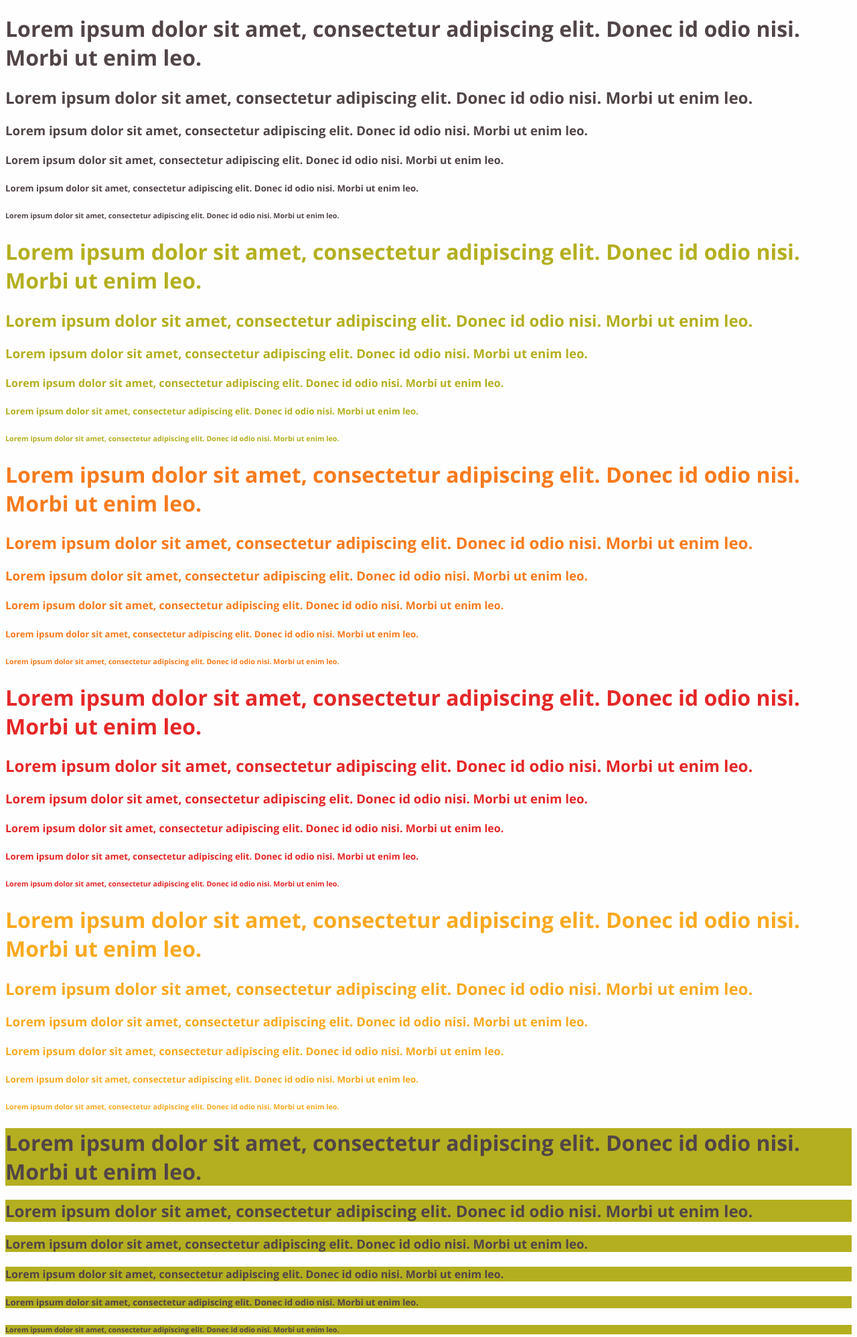
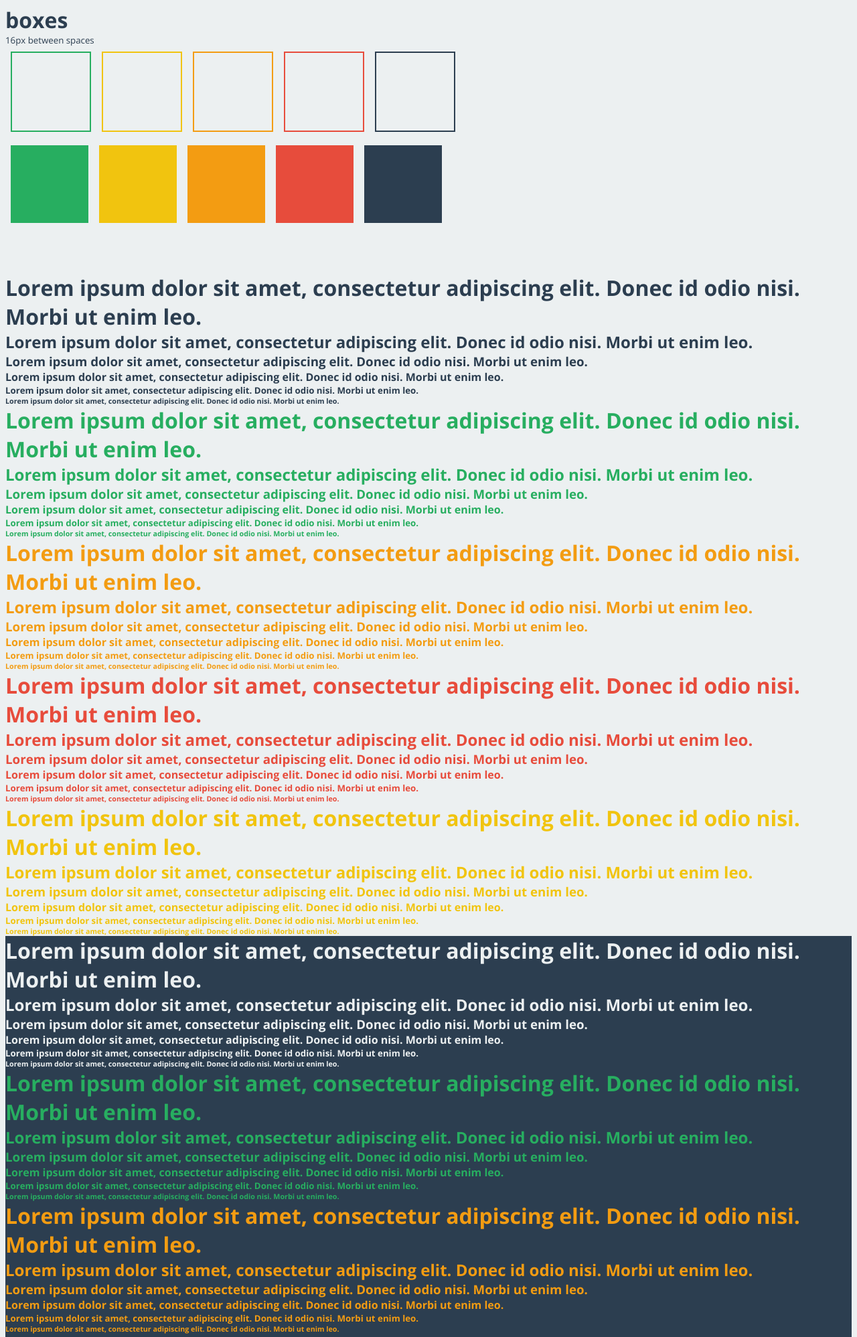
Before and after one commit to decima/M2-platine, a PHP site: page / in a window 1280 px wide. Shown: the top 1997 px of the page at 67% size. Run offline with PHP 8.4, Linux system fonts and the light colour scheme.

Commit message:
charte graphique

```diff
--- a/documents/charte_graphique/css/defaults.css
+++ b/documents/charte_graphique/css/defaults.css
@@ -7,6 +7,13 @@ and open the template in the editor.
     Created on : 3 oct. 2014, 09:57:48
     Author     : university
 */
+/*
+@color_green : #B4AF20;
+@color_yellow : #F9A920;
+@color_orange : #F87B1E;
+@color_red : #E52727;
+@color_light : #FEFEFE;
+@color_dark : #514547;*/
 .font-light {
   font-family: 'Open Sans', sans-serif;
   font-weight: 300;
@@ -19,58 +26,185 @@ and open the template in the editor.
   font-family: 'Open Sans', sans-serif;
   font-weight: 600;
 }
+.fontsize-big {
+  font-size: 32px;
+}
+.fontsize-medium {
+  font-size: 20px;
+}
+.fontsize {
+  font-size: 12px;
+}
+.fontsize-small {
+  font-size: 10px;
+}
+.fontsize-mini {
+  font-size: 8px;
+}
+.margins_and_paddings {
+  min-height: 400px;
+}
+.margins_and_paddings > div {
+  min-height: 140px;
+}
+.margins {
+  margin: 8px;
+  padding: 8px;
+  float: left;
+  min-width: 100px;
+  min-height: 100px;
+}
+.margin-1 {
+  margin: 8px;
+  padding: 8px;
+  float: left;
+  min-width: 100px;
+  min-height: 100px;
+  border: 2px solid #27ae60;
+}
+.margin-2 {
+  margin: 8px;
+  padding: 8px;
+  float: left;
+  min-width: 100px;
+  min-height: 100px;
+  border: 2px solid #f1c40f;
+}
+.margin-3 {
+  margin: 8px;
+  padding: 8px;
+  float: left;
+  min-width: 100px;
+  min-height: 100px;
+  border: 2px solid #f39c12;
+}
+.margin-4 {
+  margin: 8px;
+  padding: 8px;
+  float: left;
+  min-width: 100px;
+  min-height: 100px;
+  border: 2px solid #e74c3c;
+}
+.margin-5 {
+  margin: 8px;
+  padding: 8px;
+  float: left;
+  min-width: 100px;
+  min-height: 100px;
+  border: 2px solid #ecf0f1;
+}
+.margin-6 {
+  margin: 8px;
+  padding: 8px;
+  float: left;
+  min-width: 100px;
+  min-height: 100px;
+  border: 2px solid #2c3e50;
+}
+.margina-1 {
+  margin: 8px;
+  padding: 8px;
+  float: left;
+  min-width: 100px;
+  min-height: 100px;
+  background-color: #27ae60;
+}
+.margina-2 {
+  margin: 8px;
+  padding: 8px;
+  float: left;
+  min-width: 100px;
+  min-height: 100px;
+  background-color: #f1c40f;
+}
+.margina-3 {
+  margin: 8px;
+  padding: 8px;
+  float: left;
+  min-width: 100px;
+  min-height: 100px;
+  background-color: #f39c12;
+}
+.margina-4 {
+  margin: 8px;
+  padding: 8px;
+  float: left;
+  min-width: 100px;
+  min-height: 100px;
+  background-color: #e74c3c;
+}
+.margina-5 {
+  margin: 8px;
+  padding: 8px;
+  float: left;
+  min-width: 100px;
+  min-height: 100px;
+  background-color: #ecf0f1;
+}
+.margina-6 {
+  margin: 8px;
+  padding: 8px;
+  float: left;
+  min-width: 100px;
+  min-height: 100px;
+  background-color: #2c3e50;
+}
 .success {
-  color: #b4af20;
+  color: #27ae60;
 }
 .warning {
-  color: #f87b1e;
+  color: #f39c12;
 }
 .error {
-  color: #e52727;
+  color: #e74c3c;
 }
 .info {
-  color: #f9a920;
+  color: #f1c40f;
 }
 .neutral {
-  color: #514547;
+  color: #2c3e50;
 }
 .success-alt1 {
-  background-color: #b4af20;
+  background-color: #27ae60;
 }
 .warning-alt1 {
-  background-color: #f87b1e;
+  background-color: #f39c12;
 }
 .error-alt1 {
-  background-color: #e52727;
+  background-color: #e74c3c;
 }
 .info-alt1 {
-  background-color: #f9a920;
+  background-color: #f1c40f;
 }
 .neutral-alt1 {
-  background-color: #514547;
+  background-color: #2c3e50;
+}
+.backgroundcolor_inversion {
+  background-color: #2c3e50;
 }
 .color_inversion {
-  color: #fefefe;
+  color: #ecf0f1;
 }
 .success-alt2 {
-  background-color: #b4af20;
-  color: #fefefe;
+  background-color: #27ae60;
+  color: #ecf0f1;
 }
 .warning-alt2 {
-  background-color: #f87b1e;
-  color: #fefefe;
+  background-color: #f39c12;
+  color: #ecf0f1;
 }
 .error-alt2 {
-  background-color: #e52727;
-  color: #fefefe;
+  background-color: #e74c3c;
+  color: #ecf0f1;
 }
 .info-alt2 {
-  background-color: #f9a920;
-  color: #fefefe;
+  background-color: #f1c40f;
+  color: #ecf0f1;
 }
 .neutral-alt2 {
-  background-color: #514547;
-  color: #fefefe;
+  background-color: #2c3e50;
+  color: #ecf0f1;
 }
 h1,
 h2,
@@ -79,10 +213,12 @@ h4,
 h5,
 h6 {
   font-family: 'Open Sans', sans-serif;
+  padding: 0px;
+  margin: 0px;
 }
 body {
   font-family: 'Open Sans', sans-serif;
   font-weight: 400;
-  background-color: #fefefe;
-  color: #514547;
+  background-color: #ecf0f1;
+  color: #2c3e50;
 }
--- a/documents/charte_graphique/index.html
+++ b/documents/charte_graphique/index.html
@@ -8,6 +8,24 @@
         <link rel="stylesheet" type="text/css" href="css/defaults.css"/>
     </head>
     <body>
+        <div class="margins_and_paddings">
+            <h1 class="neutral">boxes</h1>
+            <h5 class="neutral font-light">16px between spaces</h5>
+            <div>
+                <div class="margin-1"></div>
+                <div class="margin-2"></div>
+                <div class="margin-3"></div>
+                <div class="margin-4"></div>
+                <div class="margin-6"></div>
+            </div>
+            <div>
+                <div class="margina-1"></div>
+                <div class="margina-2"></div>
+                <div class="margina-3"></div>
+                <div class="margina-4"></div>
+                <div class="margina-6"></div>
+            </div>
+        </div>
         <div>
             <h1 class="neutral">Lorem ipsum dolor sit amet, consectetur adipiscing elit. Donec id odio nisi. Morbi ut enim leo. </h1>
             <h2 class="neutral">Lorem ipsum dolor sit amet, consectetur adipiscing elit. Donec id odio nisi. Morbi ut enim leo. </h2>
@@ -43,7 +61,44 @@
             <h4 class="info">Lorem ipsum dolor sit amet, consectetur adipiscing elit. Donec id odio nisi. Morbi ut enim leo. </h4>
             <h5 class="info">Lorem ipsum dolor sit amet, consectetur adipiscing elit. Donec id odio nisi. Morbi ut enim leo. </h5>
             <h6 class="info">Lorem ipsum dolor sit amet, consectetur adipiscing elit. Donec id odio nisi. Morbi ut enim leo. </h6>
+        </div>
+        <div class="backgroundcolor_inversion">
+            <h1 class="color_inversion">Lorem ipsum dolor sit amet, consectetur adipiscing elit. Donec id odio nisi. Morbi ut enim leo. </h1>
+            <h2 class="color_inversion">Lorem ipsum dolor sit amet, consectetur adipiscing elit. Donec id odio nisi. Morbi ut enim leo. </h2>
+            <h3 class="color_inversion">Lorem ipsum dolor sit amet, consectetur adipiscing elit. Donec id odio nisi. Morbi ut enim leo. </h3>
+            <h4 class="color_inversion">Lorem ipsum dolor sit amet, consectetur adipiscing elit. Donec id odio nisi. Morbi ut enim leo. </h4>
+            <h5 class="color_inversion">Lorem ipsum dolor sit amet, consectetur adipiscing elit. Donec id odio nisi. Morbi ut enim leo. </h5>
+            <h6 class="color_inversion">Lorem ipsum dolor sit amet, consectetur adipiscing elit. Donec id odio nisi. Morbi ut enim leo. </h6>
 
+            <h1 class="success">Lorem ipsum dolor sit amet, consectetur adipiscing elit. Donec id odio nisi. Morbi ut enim leo. </h1>
+            <h2 class="success">Lorem ipsum dolor sit amet, consectetur adipiscing elit. Donec id odio nisi. Morbi ut enim leo. </h2>
+            <h3 class="success">Lorem ipsum dolor sit amet, consectetur adipiscing elit. Donec id odio nisi. Morbi ut enim leo. </h3>
+            <h4 class="success">Lorem ipsum dolor sit amet, consectetur adipiscing elit. Donec id odio nisi. Morbi ut enim leo. </h4>
+            <h5 class="success">Lorem ipsum dolor sit amet, consectetur adipiscing elit. Donec id odio nisi. Morbi ut enim leo. </h5>
+            <h6 class="success">Lorem ipsum dolor sit amet, consectetur adipiscing elit. Donec id odio nisi. Morbi ut enim leo. </h6>
+
+            <h1 class="warning">Lorem ipsum dolor sit amet, consectetur adipiscing elit. Donec id odio nisi. Morbi ut enim leo. </h1>
+            <h2 class="warning">Lorem ipsum dolor sit amet, consectetur adipiscing elit. Donec id odio nisi. Morbi ut enim leo. </h2>
+            <h3 class="warning">Lorem ipsum dolor sit amet, consectetur adipiscing elit. Donec id odio nisi. Morbi ut enim leo. </h3>
+            <h4 class="warning">Lorem ipsum dolor sit amet, consectetur adipiscing elit. Donec id odio nisi. Morbi ut enim leo. </h4>
+            <h5 class="warning">Lorem ipsum dolor sit amet, consectetur adipiscing elit. Donec id odio nisi. Morbi ut enim leo. </h5>
+            <h6 class="warning">Lorem ipsum dolor sit amet, consectetur adipiscing elit. Donec id odio nisi. Morbi ut enim leo. </h6>
+
+            <h1 class="error">Lorem ipsum dolor sit amet, consectetur adipiscing elit. Donec id odio nisi. Morbi ut enim leo. </h1>
+            <h2 class="error">Lorem ipsum dolor sit amet, consectetur adipiscing elit. Donec id odio nisi. Morbi ut enim leo. </h2>
+            <h3 class="error">Lorem ipsum dolor sit amet, consectetur adipiscing elit. Donec id odio nisi. Morbi ut enim leo. </h3>
+            <h4 class="error">Lorem ipsum dolor sit amet, consectetur adipiscing elit. Donec id odio nisi. Morbi ut enim leo. </h4>
+            <h5 class="error">Lorem ipsum dolor sit amet, consectetur adipiscing elit. Donec id odio nisi. Morbi ut enim leo. </h5>
+            <h6 class="error">Lorem ipsum dolor sit amet, consectetur adipiscing elit. Donec id odio nisi. Morbi ut enim leo. </h6>
+
+            <h1 class="info">Lorem ipsum dolor sit amet, consectetur adipiscing elit. Donec id odio nisi. Morbi ut enim leo. </h1>
+            <h2 class="info">Lorem ipsum dolor sit amet, consectetur adipiscing elit. Donec id odio nisi. Morbi ut enim leo. </h2>
+            <h3 class="info">Lorem ipsum dolor sit amet, consectetur adipiscing elit. Donec id odio nisi. Morbi ut enim leo. </h3>
+            <h4 class="info">Lorem ipsum dolor sit amet, consectetur adipiscing elit. Donec id odio nisi. Morbi ut enim leo. </h4>
+            <h5 class="info">Lorem ipsum dolor sit amet, consectetur adipiscing elit. Donec id odio nisi. Morbi ut enim leo. </h5>
+            <h6 class="info">Lorem ipsum dolor sit amet, consectetur adipiscing elit. Donec id odio nisi. Morbi ut enim leo. </h6>
+        </div>
+        <div>
             <h1 class="success-alt1">Lorem ipsum dolor sit amet, consectetur adipiscing elit. Donec id odio nisi. Morbi ut enim leo. </h1>
             <h2 class="success-alt1">Lorem ipsum dolor sit amet, consectetur adipiscing elit. Donec id odio nisi. Morbi ut enim leo. </h2>
             <h3 class="success-alt1">Lorem ipsum dolor sit amet, consectetur adipiscing elit. Donec id odio nisi. Morbi ut enim leo. </h3>
@@ -106,9 +161,6 @@
             <h4 class="info-alt2">Lorem ipsum dolor sit amet, consectetur adipiscing elit. Donec id odio nisi. Morbi ut enim leo. </h4>
             <h5 class="info-alt2">Lorem ipsum dolor sit amet, consectetur adipiscing elit. Donec id odio nisi. Morbi ut enim leo. </h5>
             <h6 class="info-alt2">Lorem ipsum dolor sit amet, consectetur adipiscing elit. Donec id odio nisi. Morbi ut enim leo. </h6>
-
-
-
         </div>
     </body>
 </html>
--- a/documents/charte_graphique/less/defaults.less
+++ b/documents/charte_graphique/less/defaults.less
@@ -7,12 +7,20 @@ and open the template in the editor.
     Created on : 3 oct. 2014, 09:57:48
     Author     : university
 */
+
+/*
 @color_green : #B4AF20;
 @color_yellow : #F9A920;
 @color_orange : #F87B1E;
 @color_red : #E52727;
 @color_light : #FEFEFE;
-@color_dark : #514547;
+@color_dark : #514547;*/
+@color_green : #27ae60;
+@color_orange : #f39c12;
+@color_yellow : #f1c40f;
+@color_red : #e74c3c;
+@color_light:#ecf0f1;
+@color_dark:#2c3e50;
 
 @ff : 'Open Sans', sans-serif;
 
@@ -29,6 +37,80 @@ and open the template in the editor.
     font-weight: 600;
 }
 
+.fontsize-big{
+    font-size:32px;
+}
+.fontsize-medium{
+    font-size: 20px;
+}
+.fontsize{
+    font-size:12px;
+}
+.fontsize-small{
+    font-size:10px;
+}
+.fontsize-mini{
+    font-size:8px;
+}
+.margins_and_paddings{
+    min-height: 400px;
+    &>div{
+        min-height: 140px;
+    }
+}
+.margins{
+    margin:8px;
+    padding:8px;
+    float:left;
+    min-width: 100px;
+    min-height: 100px;
+}
+
+.margin-1{
+    .margins;
+    border: 2px solid @color_green;
+}
+.margin-2{
+    .margins;
+    border: 2px solid @color_yellow;
+}.margin-3{
+    .margins;
+    border: 2px solid @color_orange;
+}.margin-4{
+    .margins;
+    border: 2px solid @color_red;
+}
+.margin-5{
+    .margins;
+    border: 2px solid @color_light;
+}
+.margin-6{
+    .margins;
+    border: 2px solid @color_dark;
+}
+.margina-1{
+    .margins;
+    background-color:@color_green;
+}
+.margina-2{
+    .margins;
+    background-color:@color_yellow;
+}.margina-3{
+    .margins;
+    background-color:@color_orange;
+}.margina-4{
+    .margins;
+    background-color:@color_red;
+}
+.margina-5{
+    .margins;
+    background-color:@color_light;
+}
+.margina-6{
+    .margins;
+    background-color:@color_dark;
+}
+
 .success{color:@color_green}
 .warning{color:@color_orange}
 .error{color:@color_red}
@@ -41,6 +123,8 @@ and open the template in the editor.
 .info-alt1{background-color:@color_yellow}
 .neutral-alt1{background-color:@color_dark}
 
+.backgroundcolor_inversion{background-color:@color_dark;}
+
 .color_inversion{color:@color_light;}
 .success-alt2{.success-alt1;.color_inversion;}
 .warning-alt2{.warning-alt1;.color_inversion;}
@@ -50,6 +134,14 @@ and open the template in the editor.
 
 h1,h2,h3,h4,h5,h6{
     font-family:@ff;
+    padding:0px;
+    margin:0px;
+}
+h1{
+    //.fontsize-big;
+}
+h2{
+    //.fontsize-medium;
 }
 
 body{
```
